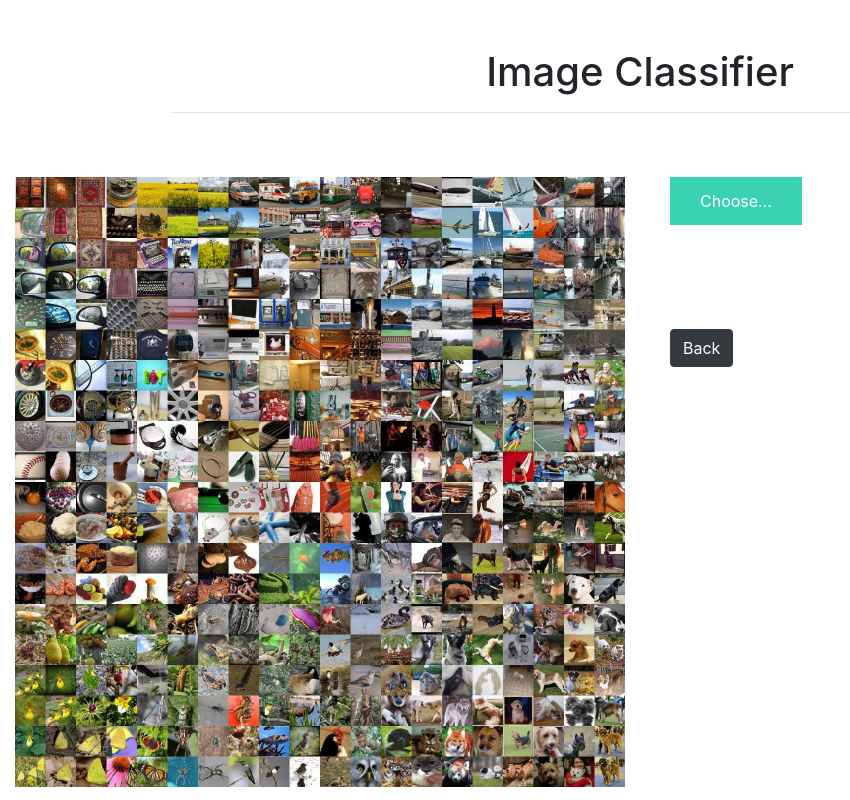
After one commit to FraidoonOmarzai/SearchAi, a Flask app: page /vgg19 in a window 1280 px wide. The commit adds this page. Shown: the whole page, without its empty margins (0-850 px from the left). Run offline with Flask 2, Linux system fonts and the light colour scheme; some libraries are stand-ins or nearby versions.

Commit message:
vgg19 added to classifier diffrent classes of images

```diff
--- a/app.py
+++ b/app.py
@@ -1,3 +1,9 @@
+import os
+from werkzeug.utils import secure_filename
+from tensorflow.keras.preprocessing import image
+from tensorflow.keras.models import load_model
+from tensorflow.keras.applications.imagenet_utils import preprocess_input, decode_predictions
+from tensorflow.keras.applications.vgg19 import VGG19
 from crypt import methods
 from click import password_option
 from flask import Flask, url_for, render_template, redirect, request
@@ -336,6 +342,48 @@ def predictR():
         prediction = "This is a NEGATIVE Review"
     return render_template('result.html', prediction_text=prediction)
 
+# VGG 19
+
+
+# Load the saved Model
+model = VGG19(weights='imagenet')
+
+
+def model_predict(img_path, model):
+    img = image.load_img(img_path, target_size=(224, 224))
+
+    # Preprocessing the image
+    x = image.img_to_array(img)
+    x = np.expand_dims(x, axis=0)
+    x = preprocess_input(x)
+
+    preds = model.predict(x)
+    return preds
+
+
+@app.route('/vgg19', methods=['GET'])
+def vgg19():
+    return render_template('vgg19.html')
+
+
+@app.route('/predictImg', methods=['GET', 'POST'])
+def upload():
+    if request.method == 'POST':
+        # Get the file from post request
+        f = request.files['file']
+        basepath = os.path.dirname(__file__)
+        file_path = os.path.join(
+            basepath, 'uploads', secure_filename(f.filename))
+
+        preds = model_predict(file_path, model)
+
+        pred_class = decode_predictions(preds, top=1)
+        result = str(pred_class[0][0][1])
+
+        return result
+
+    return None
+
 
 if __name__ == '__main__':
     app.config['Debug'] = True
--- /dev/null
+++ b/static/css/vgg19.css
@@ -0,0 +1,80 @@
+* {
+   margin: 0;
+   padding: 0;
+}
+
+html,
+body,
+header,
+#intro {
+   height: 100%;
+}
+
+img {
+   display: block;
+   max-width: 100%;
+   height: auto;
+}
+
+.btn.pb {
+   margin-top: 6rem;
+   background-color: dark;
+}
+
+.img-preview {
+   width: 256px;
+   height: 256px;
+   position: relative;
+   border: 5px solid #F8F8F8;
+   box-shadow: 0px 2px 4px 0px rgba(0, 0, 0, 0.1);
+   margin-top: 1em;
+   margin-bottom: 1em;
+}
+
+.img-preview>div {
+   width: 100%;
+   height: 100%;
+   background-size: 256px 256px;
+   background-repeat: no-repeat;
+   background-position: center;
+}
+
+input[type="file"] {
+   display: none;
+}
+
+.upload-label {
+   display: inline-block;
+   padding: 12px 30px;
+   background: #39D2B4;
+   color: #fff;
+   font-size: 1em;
+   transition: all .4s;
+   cursor: pointer;
+}
+
+.upload-label:hover {
+   background: #34495E;
+   color: #39D2B4;
+}
+
+.loader {
+   border: 8px solid #f3f3f3;
+   /* Light grey */
+   border-top: 8px solid #3498db;
+   /* Blue */
+   border-radius: 50%;
+   width: 50px;
+   height: 50px;
+   animation: spin 1s linear infinite;
+}
+
+@keyframes spin {
+   0% {
+      transform: rotate(0deg);
+   }
+
+   100% {
+      transform: rotate(360deg);
+   }
+}
--- /dev/null
+++ b/static/js/vgg19.js
@@ -0,0 +1,54 @@
+$(document).ready(function() {
+   // Init
+   $('.image-section').hide();
+   $('.loader').hide();
+   $('#result').hide();
+
+   // Upload Preview
+   function readURL(input) {
+      if (input.files && input.files[0]) {
+         var reader = new FileReader();
+         reader.onload = function(e) {
+            $('#imagePreview').css('background-image', 'url(' + e.target.result + ')');
+            $('#imagePreview').hide();
+            $('#imagePreview').fadeIn(650);
+         }
+         reader.readAsDataURL(input.files[0]);
+      }
+   }
+   $("#imageUpload").change(function() {
+      $('.image-section').show();
+      $('#btn-predict').show();
+      $('#result').text('');
+      $('#result').hide();
+      readURL(this);
+   });
+
+   // Predict
+   $('#btn-predict').click(function() {
+      var form_data = new FormData($('#upload-file')[0]);
+
+      // Show loading animation
+      $(this).hide();
+      $('.loader').show();
+
+      // Make prediction by calling api /predict
+      $.ajax({
+         type: 'POST',
+         url: '/predictImg',
+         data: form_data,
+         contentType: false,
+         cache: false,
+         processData: false,
+         async: true,
+         success: function(data) {
+            // Get and display the result
+            $('.loader').hide();
+            $('#result').fadeIn(600);
+            $('#result').text(' Result:  ' + data);
+            console.log('Success!');
+         },
+      });
+   });
+
+});
--- a/templates/main.html
+++ b/templates/main.html
@@ -45,6 +45,9 @@
 					</li>
 					<li class="nav-item active">
 						<a class="nav-link" href="/RestaurantReview">Restaurant Review</a>
+					</li>
+					<li class="nav-item active">
+						<a class="nav-link" href="/vgg19">Image Classifier</a>
 					</li>
 					<li class="nav-item active">
 						<a class="nav-link" href="">House Price</a>
--- /dev/null
+++ b/templates/vgg19.html
@@ -0,0 +1,64 @@
+<html lang="en">
+
+<head>
+   <meta charset="UTF-8">
+   <meta name="viewport" content="width=device-width, initial-scale=1.0">
+   <meta http-equiv="X-UA-Compatible" content="ie=edge">
+   <title>VGG 19</title>
+   <link href="https://cdn.bootcss.com/bootstrap/4.0.0/css/bootstrap.min.css" rel="stylesheet">
+
+   <script src="https://cdn.bootcss.com/popper.js/1.12.9/umd/popper.min.js"></script>
+   <script src="https://cdn.bootcss.com/jquery/3.3.1/jquery.min.js"></script>
+   <script src="https://cdn.bootcss.com/bootstrap/4.0.0/js/bootstrap.min.js"></script>
+
+   <link href="{{ url_for('static', filename='css/vgg19.css') }}" rel="stylesheet">
+</head>
+
+<body>
+
+   <div id="intro" class="container-fluid view ">
+      <h1 class="text-center text-capitalize pt-5">Image Classifier</h1>
+      <hr class="w-75 mx-auto pt-5">
+      <div class="row mb-5">
+         <div class="col-lg-6 col-md-6 col-12 my-auto">
+            <img src="../static/images/imageNet.jpg" class="float-left">
+         </div>
+         <div class="col-lg-6 col-md-6 col-12">
+
+            <div class="container">
+               <form id="upload-file" method="post" enctype="multipart/form-data">
+                  <label for="imageUpload" class="upload-label">
+                     Choose...
+                  </label>
+                  <input type="file" name="file" id="imageUpload" accept=".png, .jpg, .jpeg">
+               </form>
+
+               <div class="image-section" style="display:none;">
+                  <div class="img-preview">
+                     <div id="imagePreview">
+                     </div>
+                  </div>
+                  <div>
+                     <button type="button" class="btn btn-primary btn-lg " id="btn-predict">Predict!</button>
+                  </div>
+               </div>
+
+               <div class="loader" style="display:none;"></div>
+
+               <h3 id="result">
+                  <span> </span>
+               </h3>
+
+               <a class="btn btn-dark pb" href="/main" role="button">Back</a>
+            </div>
+
+         </div>
+      </div>
+   </div>
+</body>
+
+<footer>
+   <script src="{{ url_for('static', filename='js/vgg19.js') }}" type="text/javascript"></script>
+</footer>
+
+</html>
```
Also changed, not shown: static/css/styles.css (+4 -4 lines), static/images/imageNet.jpg (added), uploads/frog.jpg (added), uploads/panda.png (added), uploads/red-wolf.jpeg (added), 6 other files.
